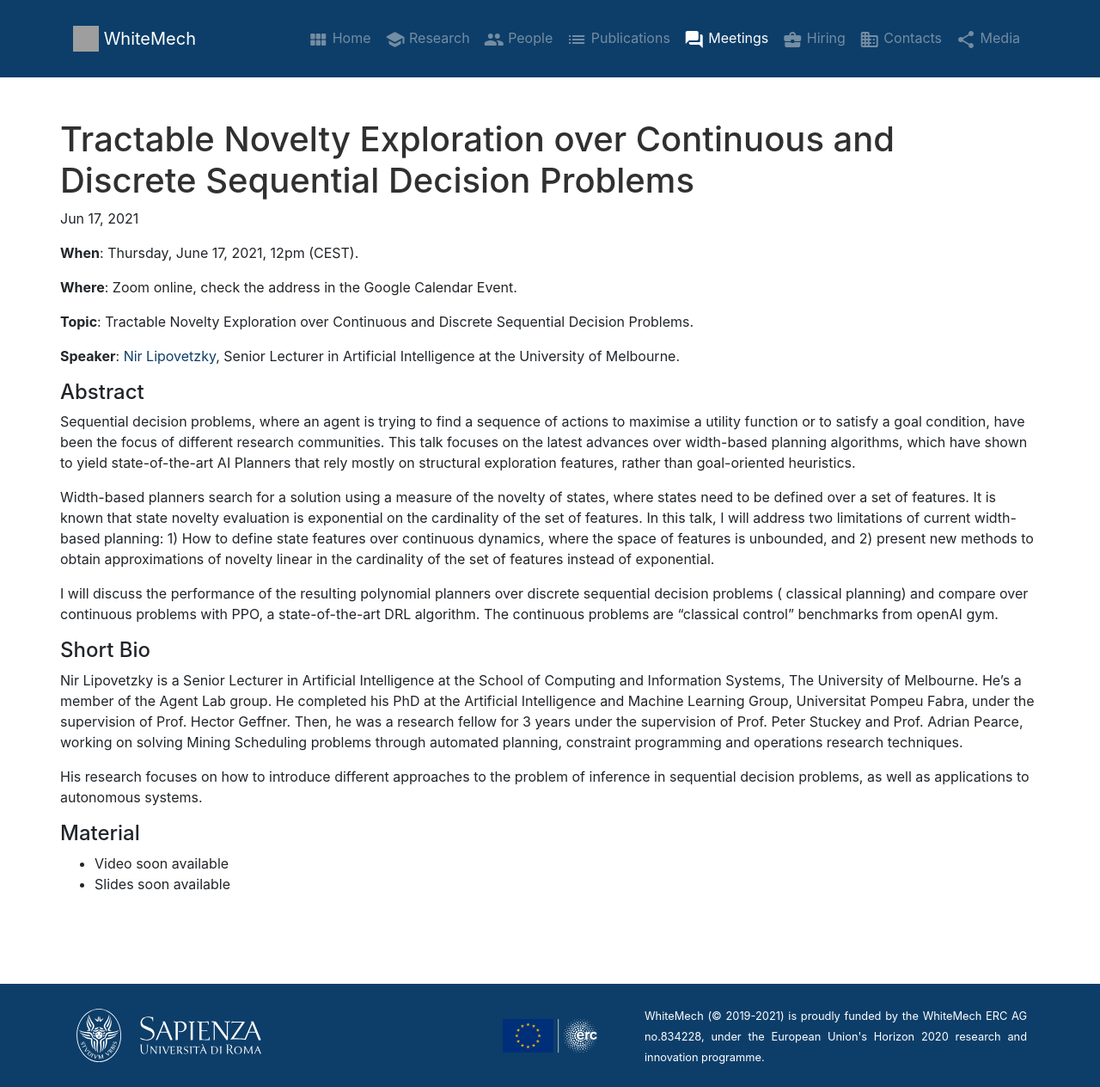
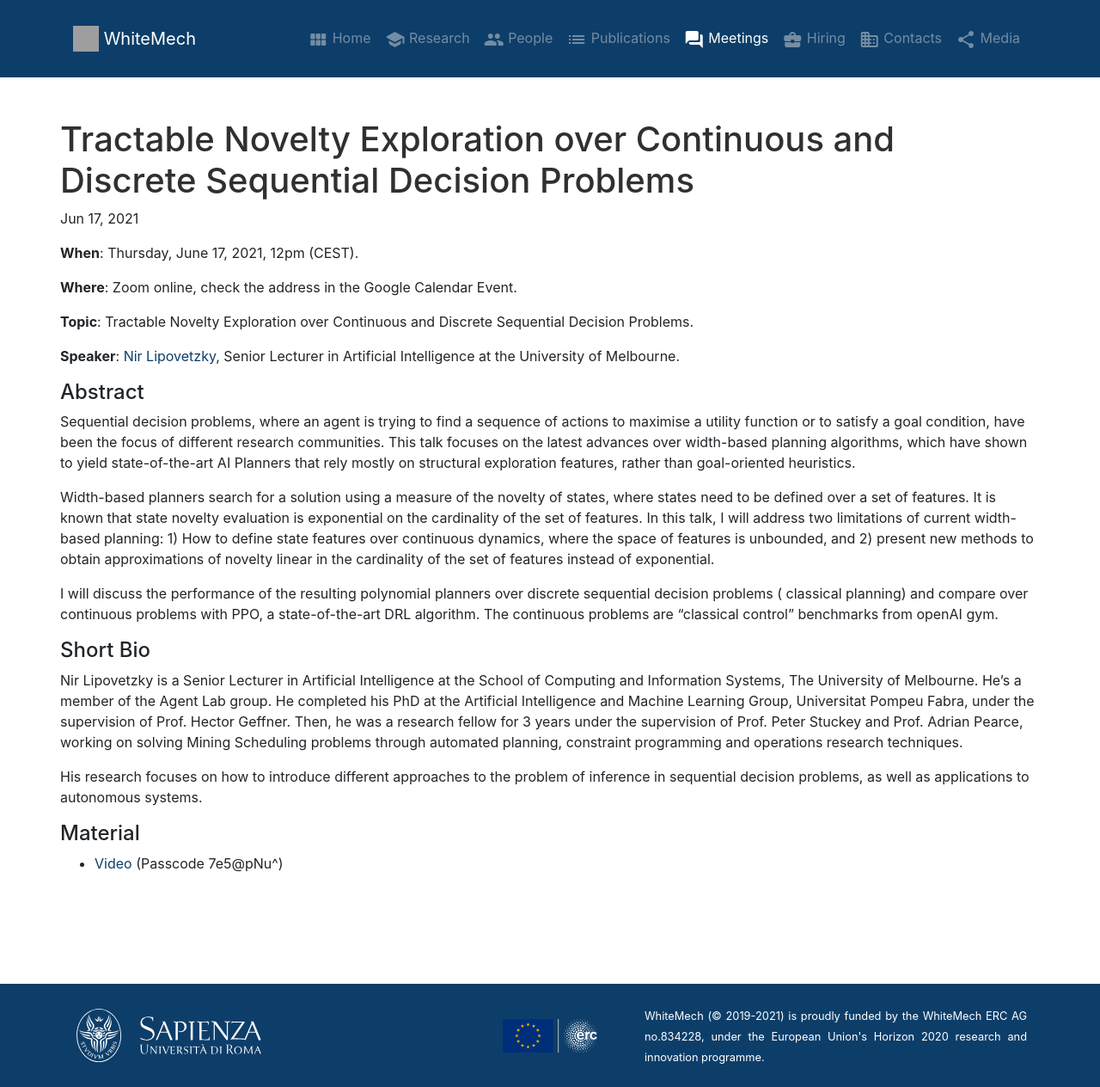
Before and after one commit to whitemech/whitemech.github.io, a Jekyll site: the page built from meetings/_posts/2021-06-17-tractable-novely-exploration-planning.md, in a window 1280 px wide and 1264 px high. Shown: the whole window at 86% size. Built offline with Jekyll 4.4.1, drawn with Linux system fonts in a browser that asks for light colours.

Commit message:
add video Nir Lipovetzky

```diff
--- a/meetings/_posts/2021-06-17-tractable-novely-exploration-planning.md
+++ b/meetings/_posts/2021-06-17-tractable-novely-exploration-planning.md
@@ -42,5 +42,4 @@ problems, as well as applications to autonomous systems.
 
 #### Material
 
-- Video soon available
-- Slides soon available
+- [Video](https://uniroma1.zoom.us/rec/share/2nCDtoqy5xMLWXDCDx0ICuId2OxrRZ3dOMZvm5UWRxXiotDJ0t8UdrDTfPBHrG6B.aEaoTWWePzSk6hKG) (Passcode 7e5@pNu^)
```
